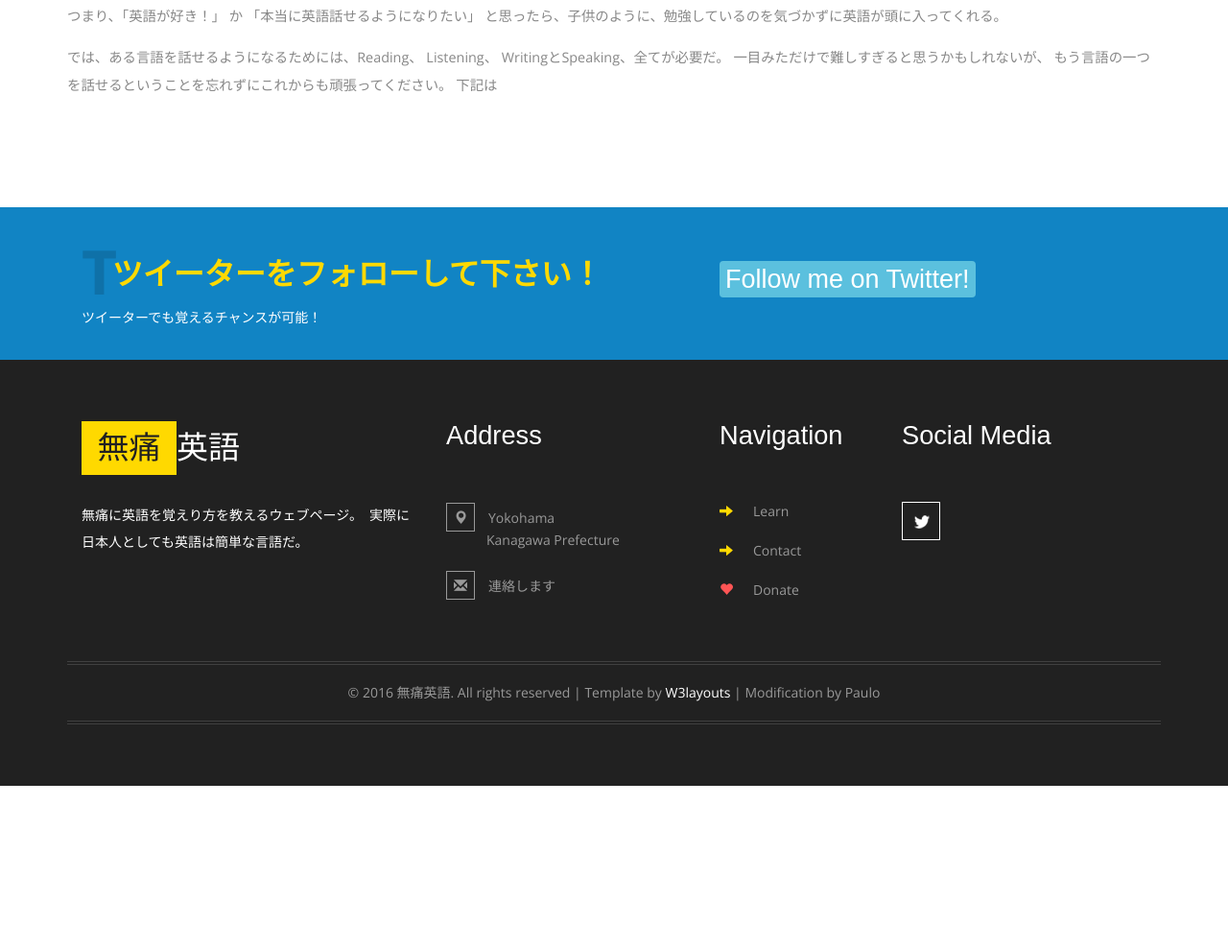
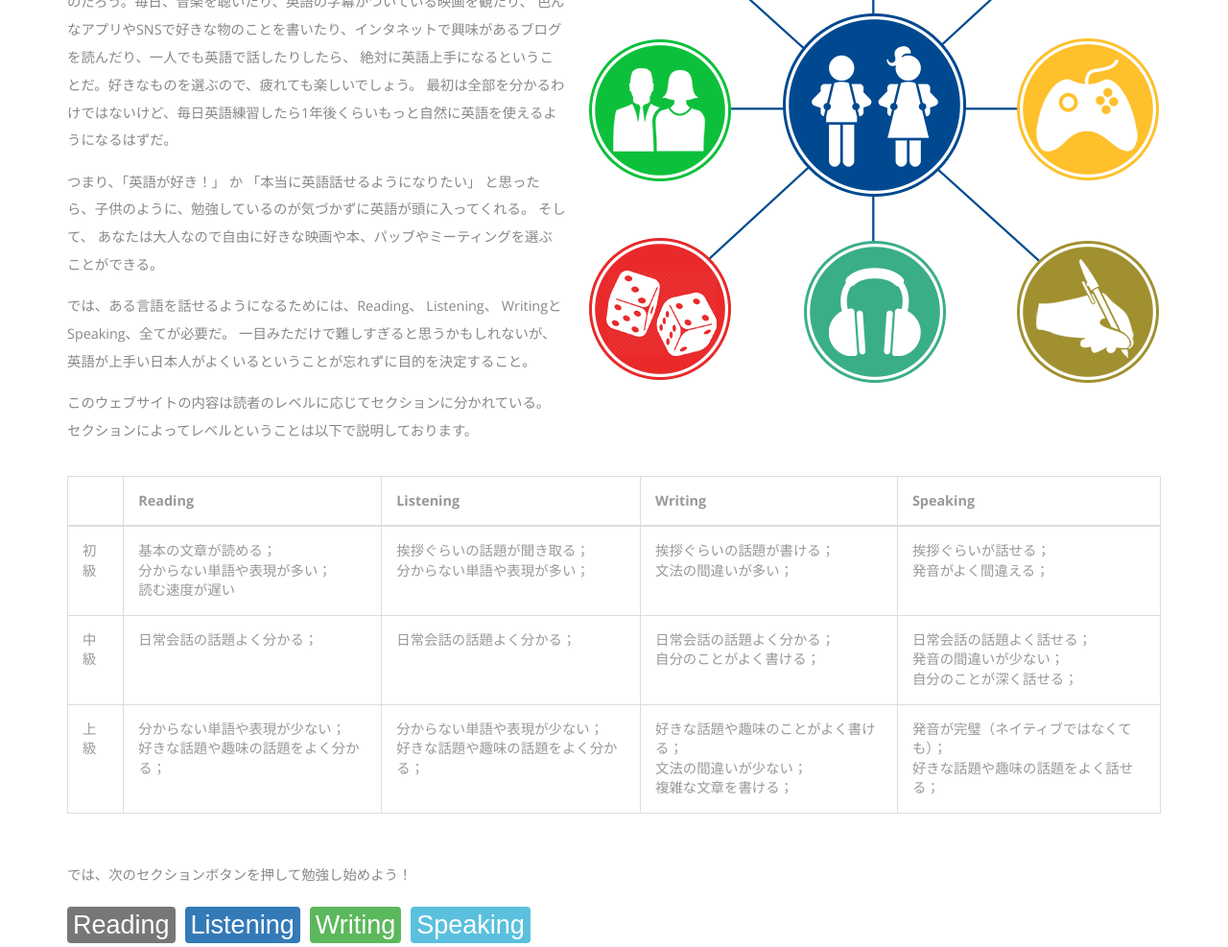
Before and after one commit to Gother/gother.github.io, a plain HTML site: page learningmethod.html in a window 1280 px wide. Shown: the part 848-1835 px from the top of the page at 96% size. Before the commit the page ends 1667 px from the top, so only its background shows below. Drawn offline with nearby package versions, Linux system fonts and the light colour scheme; a web font is replaced by a local one.

Commit message:
Complete learningmethod
Complete page learningmethod, add links and an image

```diff
--- a/learningmethod.html
+++ b/learningmethod.html
@@ -83,7 +83,10 @@ Smartphone Compatible web template, free webdesigns for Nokia, Samsung, LG, Sony
 			</div>
 
 			<div class="grid_3 grid_4">
+				<img src="images/learningmethod.png" alt=" " class="img-responsive" style="float: right; padding-left: 20px;" />
+
 				<h3 class="typoh3" style="margin-bottom: 10px;">日本人としても英語を覚えるのが<i style="text-decoration: none; color: #1184c4;">簡単</i></h2>
+
 				<p>あなたは今まで教科書で覚える方法を使っているだろうが、もっと楽しい方法があるということだ。
 					どうやって赤ちゃんが母国語を覚えるか考えたことある？周りの人を真似したり、テレビを観たり、
 					本を読むのと読んでくれたり、ゲームをやったりするでしょう。毎日こういうことをやり続けると母国語を喋れるようになる。
@@ -93,15 +96,66 @@ Smartphone Compatible web template, free webdesigns for Nokia, Samsung, LG, Sony
 					最初は全部を分かるわけではないけど、毎日英語練習したら1年後くらいもっと自然に英語を使えるようになるはずだ。
 				</p>
 				<p>
-					つまり、「英語が好き！」 か 「本当に英語話せるようになりたい」 と思ったら、子供のように、勉強しているのを気づかずに英語が頭に入ってくれる。
+					つまり、「英語が好き！」 か 「本当に英語話せるようになりたい」 と思ったら、子供のように、勉強しているのが気づかずに英語が頭に入ってくれる。 そして、
+					あなたは大人なので自由に好きな映画や本、パッブやミーティングを選ぶことができる。
 				</p>
 				<p>
 					では、ある言語を話せるようになるためには、Reading、 Listening、 WritingとSpeaking、全てが必要だ。 一目みただけで難しすぎると思うかもしれないが、
-					もう言語の一つを話せるということを忘れずにこれからも頑張ってください。
-
-					下記は
+					英語が上手い日本人がよくいるということが忘れずに目的を決定すること。
+				</p>
+				<p>
+					このウェブサイトの内容は読者のレベルに応じてセクションに分かれている。 セクションによってレベルということは以下で説明しております。
 				</p>
 
+			</div>
+
+			<div class="bs-docs-example" style="margin-top: 10px">
+				<table class="table table-bordered">
+					<thead>
+					  <tr>
+					    <th></th>
+					    <th>Reading</th>
+					    <th>Listening</th>
+					    <th>Writing</th>
+					    <th>Speaking</th>
+					  </tr>
+				</thead>
+				<tbody>
+				  <tr>
+				    <td>初級<br></td>
+				    <td>基本の文章が読める；<br>分からない単語や表現が多い；<br>読む速度が遅い<br></td>
+				    <td>挨拶ぐらいの話題が聞き取る；<br>分からない単語や表現が多い；<br><br></td>
+				    <td>挨拶ぐらいの話題が書ける；<br>文法の間違いが多い；<br></td>
+				    <td>挨拶ぐらいが話せる；<br>発音がよく間違える；<br></td>
+				  </tr>
+				  <tr>
+				    <td>中級<br></td>
+				    <td>日常会話の話題よく分かる；<br><br></td>
+				    <td>日常会話の話題よく分かる；</td>
+				    <td>日常会話の話題よく分かる；<br>自分のことがよく書ける；<br></td>
+				    <td>日常会話の話題よく話せる；<br>発音の間違いが少ない；<br>自分のことが深く話せる；</td>
+				  </tr>
+				  <tr>
+				    <td>上級</td>
+				    <td>分からない単語や表現が少ない；<br>好きな話題や趣味の話題をよく分かる；<br></td>
+				    <td>分からない単語や表現が少ない；<br>好きな話題や趣味の話題をよく分かる；</td>
+				    <td>好きな話題や趣味のことがよく書ける；<br>文法の間違いが少ない；<br>複雑な文章を書ける；<br></td>
+				    <td>発音が完璧（ネイティブではなくても）；<br>好きな話題や趣味の話題をよく話せる；</td>
+				  </tr>
+				</tbody>
+				</table>
+			</div>
+
+			<div class="grid_3 grid_4">
+				<p>
+					では、次のセクションボタンを押して勉強し始めよう！
+				</p>
+				<h1>
+					<a href="reading.html"><span class="label label-default">Reading</span></a>
+					<a href="listening.html"><span class="label label-primary">Listening</span></a>
+					<a href="writing.html"><span class="label label-success">Writing</span></a>
+					<a href="speaking.html"><span class="label label-info">Speaking</span></a>
+				</h1>
 			</div>
 		</div>
 	</div>
```
Also changed, not shown: images/learningmethod.png (added).
